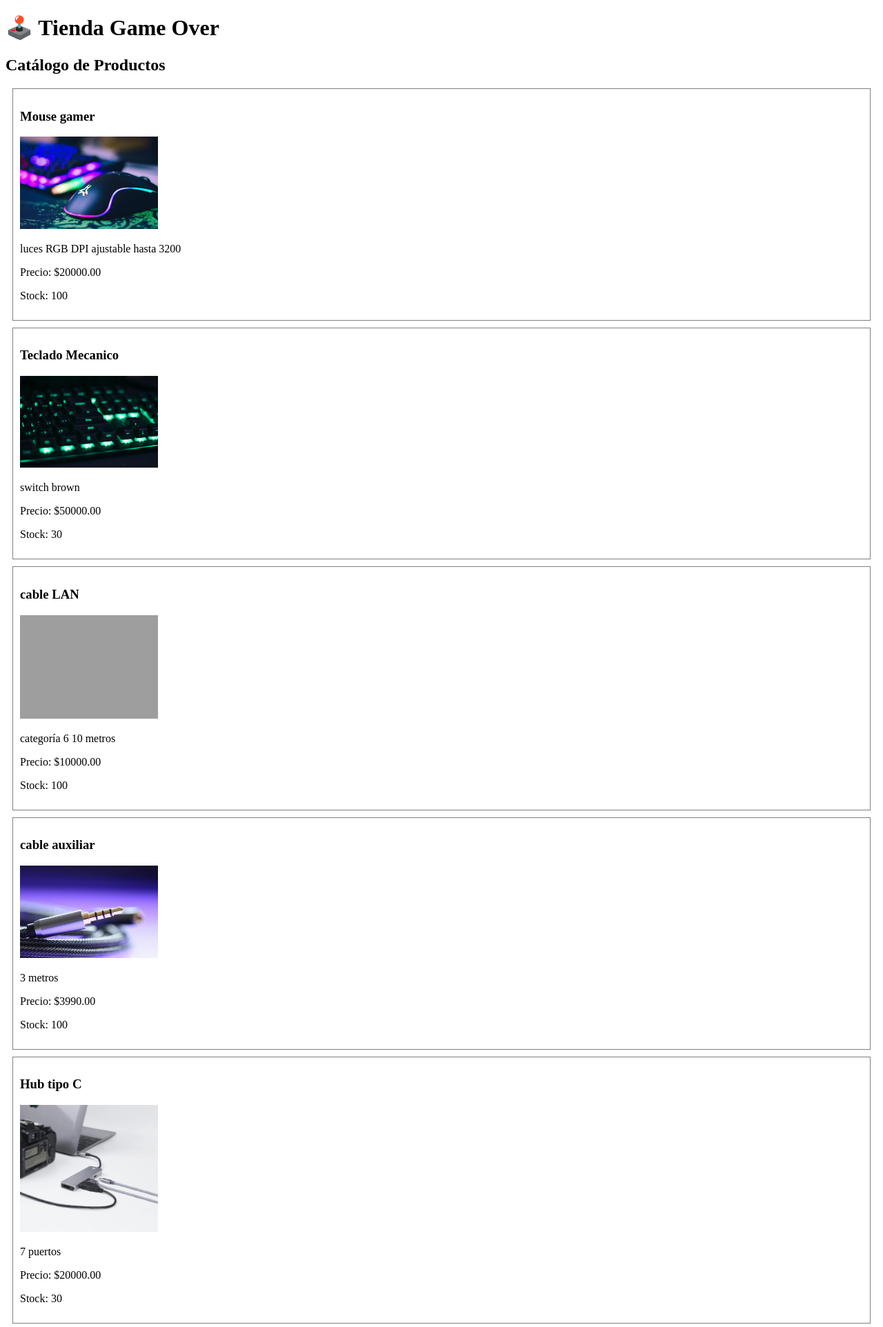
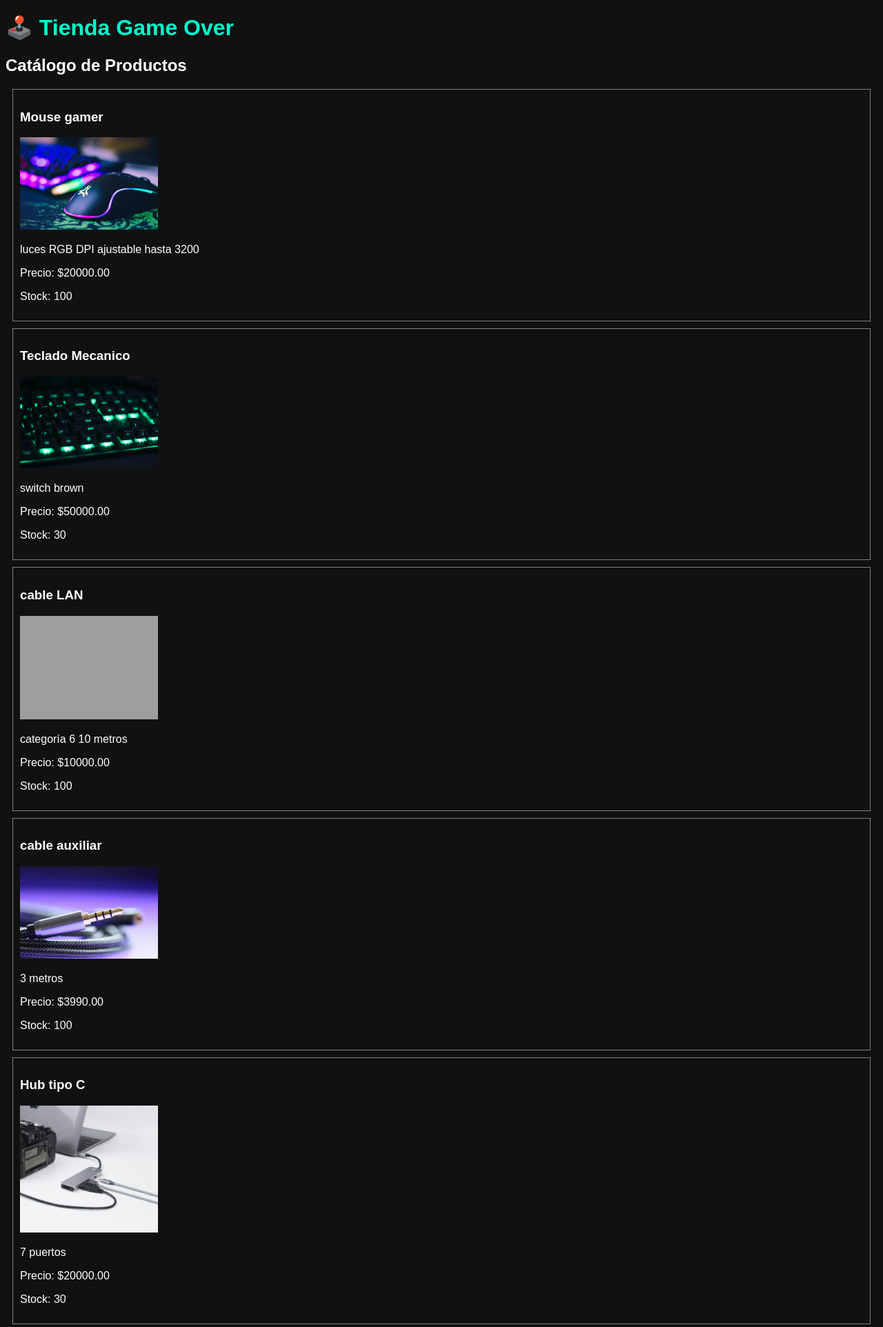
Before and after one commit to Kattasaky/tienda_virtual_gameover_django, a Django app: page / in a window 1280 px wide. Shown: the top 1924 px of the page at 69% size. Run offline with Django 5.2, Linux system fonts and the light colour scheme; data comes from the database, SQL or seed files in the repository; grey boxes are pictures that could not be loaded.

Commit message:
Configuración static y css base

```diff
--- a/gameover_project/settings.py
+++ b/gameover_project/settings.py
@@ -116,6 +116,7 @@ USE_TZ = True
 # https://docs.djangoproject.com/en/6.0/howto/static-files/
 
 STATIC_URL = 'static/'
+STATICFILES_DIRS = [] # carpeta para archivos estáticos
 
 MEDIA_URL = '/media/' # URL para acceder a los archivos multimedia
 MEDIA_ROOT = 'media' # carpeta donde se guardan los archivos multimedia
--- /dev/null
+++ b/tienda/static/tienda/css/estilos.css
@@ -0,0 +1,9 @@
+body{
+    background-color:#111;
+    color:white;
+    font-family:Arial, Helvetica, sans-serif;
+}
+
+h1{
+    color:#00ffcc;
+}
--- a/tienda/templates/tienda/base.html
+++ b/tienda/templates/tienda/base.html
@@ -1,8 +1,13 @@
+{% load static %}
 <!DOCTYPE html>
 <html>
 <head>
-    <title>Tienda Game Over</title>
+
+<title>Tienda Game Over</title>
+<link rel="stylesheet" href="{% static 'tienda/css/estilos.css' %}">
+
 </head>
+
 <body>
 
 <h1>🕹️ Tienda Game Over</h1>
```
